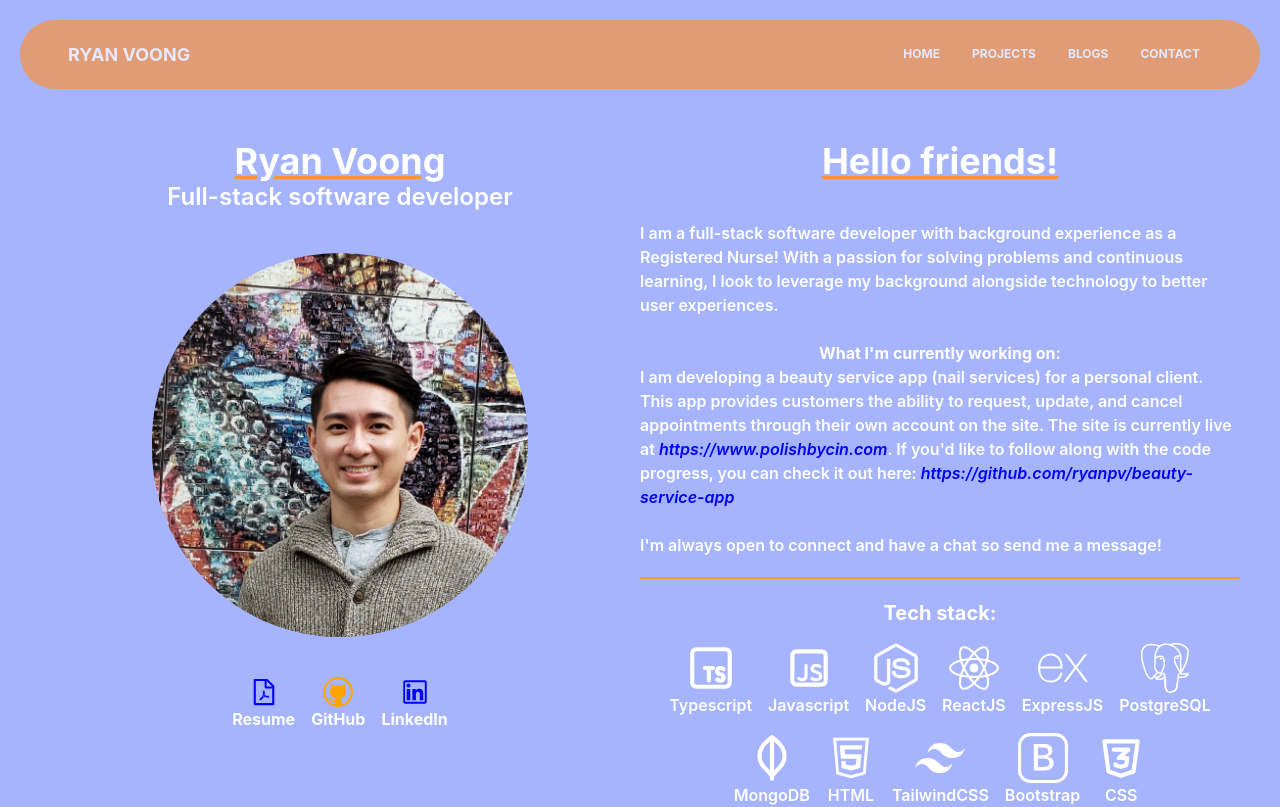
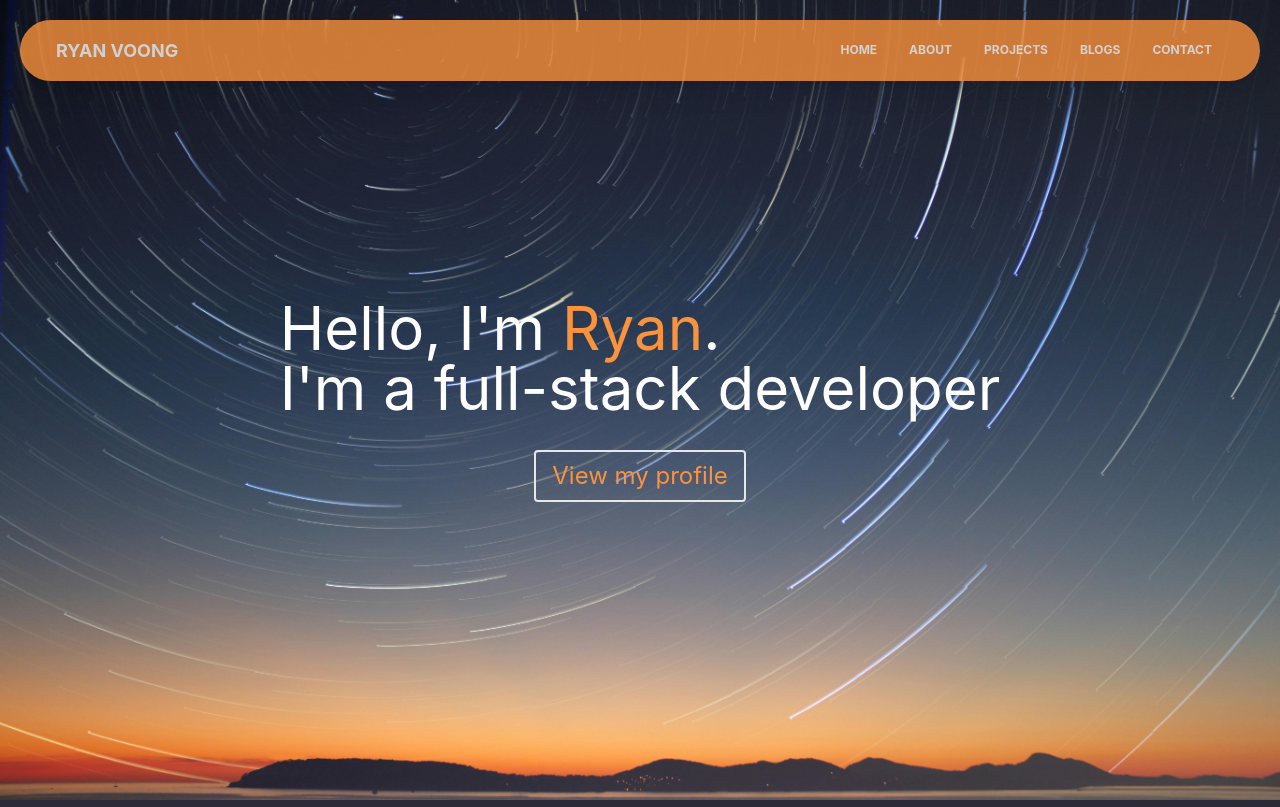
Before and after one commit to ryanpv/personal-site, a React (Create React App) app: page /#/contact in a window 1280 px wide. Shown: the top 807 px of the page. Built offline with nearby package versions, Linux system fonts and the light colour scheme.

Commit message:
added landing page. also changed styling to test

```diff
--- a/public/index.html
+++ b/public/index.html
@@ -3,6 +3,8 @@
   <head>
     <meta charset="utf-8" />
     <link rel="icon" href="%PUBLIC_URL%/favicon.ico?v=2" />
+    <link rel="preload" href="../starry-sky.jpg" as="image">
+
     <meta name="viewport" content="width=device-width, initial-scale=1" />
     <meta name="theme-color" content="#000000" />
     <meta
--- a/src/App.js
+++ b/src/App.js
@@ -3,21 +3,21 @@ import { Routes, Route, HashRouter } from "react-router-dom";
 import BlogList from "./pages/blogList";
 import MainPage from "./components/mainPage";
 import VideoStreamerBlog from "./components/video-streamer-blog";
+import React from "react";
 
 
 function App() {
   return (
     <>
     <HashRouter>
-
-      <div className="sticky top-5 px-5 z-50">
+      <div className="flex w-full justify-center px-5 items-center fixed top-5 z-50" >
         <Navbar />
       </div>
 
       <Routes>
-        <Route path='/' element={ <MainPage /> } />
+        <Route path="/" element={ <MainPage /> } />
+        <Route path='/about' element={ <MainPage /> } />
         <Route path='/projects' element={ <MainPage /> } />
-        <Route path='/about' element={ <MainPage /> } />
         <Route path='/contact' element={ <MainPage /> } />
         <Route path="/blogs" element={ <BlogList /> } />
         <Route path="/blogs/:blogItem" element={ <VideoStreamerBlog /> } />
--- a/src/components/mainPage.js
+++ b/src/components/mainPage.js
@@ -3,12 +3,19 @@ import Homepage from '../pages/homepage'
 import PersonalProjects from '../pages/projects'
 import ContactUs from './contactForm'
 import { ScrollerHandler } from './scrollHandler'
+import LandingPage from '../pages/landingPage'
 
 export default function MainPage() {
 
   return (
     <>
     <ScrollerHandler />
+      <section id="home">
+        <div className=''>
+          <LandingPage />
+        </div>
+      </section>
+
       <section id="about">
         <div>
           <Homepage />
--- /dev/null
+++ b/src/components/navScroller.js
@@ -0,0 +1,11 @@
+export const elementToTop = (location, setState) => {
+  const element = document.getElementById(location.pathname.replace("/", ""))
+  console.log("elem", location);
+
+  window.scrollTo({
+    behavior: "smooth",
+    top: element ? element.offsetTop : 0
+  });
+
+  setState && setState(false)
+}
--- a/src/components/navbar.js
+++ b/src/components/navbar.js
@@ -1,6 +1,7 @@
 import React from 'react'
 import { FaBars } from 'react-icons/fa'
 import { useLocation } from 'react-router-dom';
+import { elementToTop } from './navScroller';
 
 export default function Navbar() {
   const [navbarOpen, setNavbarOpen] = React.useState(false);
@@ -16,10 +17,17 @@ export default function Navbar() {
     return () => window.removeEventListener('resize', handleScreenResize);
   }, []);
 
+  React.useEffect(() => {
+    if (navbarOpen) {
+      setNavbarOpen(false);
+    }
+
+  }, [location]);
+
   return (
-  <nav className={`container navbar ${ navbarOpen ? 'rounded' : 'rounded-full' } relative flex flex-wrap items-center justify-between py-3 mb-3 bg-orange-400 opacity-70`}>
-    <div className="container px-4 mx-auto flex flex-wrap items-center justify-between">
-      <div className="w-full relative flex justify-between lg:w-auto lg:static lg:block lg:justify-start">
+   <nav className={`container navbar ${ navbarOpen ? 'rounded' : 'rounded-full' } max-w-screen-xl shadow-xl flex flex-wrap items-center justify-between py-2 px-5 bg-orange-400 opacity-80` }>
+    <div className="w-full px-4 mx-auto flex flex-wrap items-center justify-between">
+      <div className="w-full relative flex justify-between lg:w-auto lg:static lg:block lg:justify-start transition-all ease-in-out delay-150 duration-300">
         <a
           className="text-white text-lg font-bold leading-relaxed inline-block mr-4 py-2 whitespace-nowrap uppercase"
           href="/#"
@@ -45,7 +53,8 @@ export default function Navbar() {
           <li className="nav-item">
             <a
               className="px-3 py-2 flex items-center text-xs uppercase font-bold leading-snug text-white hover:opacity-75"
-              href={ location.pathname.includes("/blogs") ? "/#/" : "#" }
+              href={ location.pathname.includes("/blogs") ? "/#/" : "#/" }
+              onClick={ () => elementToTop(location, setNavbarOpen) }
             >
               <i className="fab fa-facebook-square text-lg leading-lg text-white opacity-75"></i><span className="ml-2">Home</span>
             </a>
@@ -53,8 +62,17 @@ export default function Navbar() {
           <li className="nav-item">
             <a
               className="px-3 py-2 flex items-center text-xs uppercase font-bold leading-snug text-white hover:opacity-75"
+              href={ location.pathname.includes("/blogs") ? "/#/about" : "#/about" }
+              onClick={ () => elementToTop(location, setNavbarOpen) }
+              >
+              <i className="fab fa-twitter text-lg leading-lg text-white opacity-75"></i><span className="ml-2">About</span>
+            </a>
+          </li>
+          <li className="nav-item">
+            <a
+              className="px-3 py-2 flex items-center text-xs uppercase font-bold leading-snug text-white hover:opacity-75"
               href={ location.pathname.includes("/blogs") ? "/#/projects" : "#/projects" }
-              // >
+              onClick={ () => elementToTop(location, setNavbarOpen) }
               >
               <i className="fab fa-twitter text-lg leading-lg text-white opacity-75"></i><span className="ml-2">Projects</span>
             </a>
@@ -71,6 +89,7 @@ export default function Navbar() {
             <a
               className="px-3 py-2 flex items-center text-xs uppercase font-bold leading-snug text-white hover:opacity-75"
               href={ location.pathname.includes("/blogs") ? "/#/contact" : "#/contact" }
+              onClick={ () => elementToTop(location, setNavbarOpen) }
             >
               <i className="fab fa-pinterest text-lg leading-lg text-white opacity-75"></i><span className="ml-2">Contact</span>
             </a>
--- a/src/index.css
+++ b/src/index.css
@@ -10,7 +10,7 @@ body {
     sans-serif;
   -webkit-font-smoothing: antialiased;
   -moz-osx-font-smoothing: grayscale;
-  background-color: rgb(165 180 252);
+  background-color: #2C2A37;
 }
 
 code {
--- a/src/pages/homepage.js
+++ b/src/pages/homepage.js
@@ -13,14 +13,14 @@ export default function Homepage() {
 
   return (
     <>
-      <div className='text-white h-full p-3 sm:p-10 max-w-screen'>
+      <div className='text-white h-full px-3 sm:p-20 max-w-screen-2xl mx-auto'>
         <div className='grid lg:grid-cols-2 space-y-5'>
 
           <div className='flex flex-col mx-auto space-y-10 mt-5 mb-10'>
-            <div>
+            {/* <div>
               <h1 className='flex justify-center text-4xl font-bold underline decoration-orange-400'>Ryan Voong</h1>
               <h3 className='text-2xl text-center font-semibold'>Full-stack software developer</h3>
-            </div>
+            </div> */}
 
             <div className='flex justify-center mb-5'>
               <img className="rounded-full h-96" src={require("../profile-photo.jpg")} alt='profile'/>
@@ -29,7 +29,7 @@ export default function Homepage() {
 
             <div className='flex justify-center mb-10'>
               <a className='mx-2 flex flex-col items-center' href={require("../RV SWE Resume.pdf")} target='_blank' rel='noreferrer'>
-                <AiOutlineFilePdf size="30" color='blue'/>
+                <AiOutlineFilePdf size="30" color='red'/>
                 <strong>Resume</strong>
               </a>
               <a className='mx-2 flex flex-col items-center' href='https://github.com/ryanpv' target='_blank' rel='noreferrer'>
@@ -37,7 +37,7 @@ export default function Homepage() {
                 <strong>GitHub</strong>
               </a>
               <a className='mx-2 flex flex-col items-center' href='https://www.linkedin.com/in/ryandvoong/' target='_blank' rel='noreferrer'>
-                <AiOutlineLinkedin size="30" color='blue'/>
+                <AiOutlineLinkedin size="30" color='#71B7FB'/>
                 <strong>LinkedIn</strong>
               </a>
             </div>
@@ -45,7 +45,7 @@ export default function Homepage() {
           </div>
 
           <div className='max-w-screen-2xl'>
-            <h1 className='text-center text-4xl font-bold underline decoration-orange-400'>Hello friends!</h1>
+            <h1 className='text-center text-4xl font-bold underline decoration-orange-400'>About Me</h1>
             <br></br>
 
             <p className='font-semibold mt-4'>
@@ -70,57 +70,57 @@ export default function Homepage() {
 
               <div className='flex sm:flex-row flex-wrap gap-4 justify-center items-center'>
                 <div className='grid justify-items-center font-semibold'>
-                  <TbBrandTypescript size='50'/>
+                  <TbBrandTypescript size='50' color='#A2BCDD'/>
                   <label>Typescript</label>
                 </div>
 
                 <div className='grid justify-items-center font-semibold'>
-                  <RiJavascriptLine size='50'/>
+                  <RiJavascriptLine size='50' color='#F7DF38'/>
                   <label>Javascript</label>
                 </div>
 
                 <div className='grid justify-items-center font-semibold'>
-                  <FaNodeJs size='50'/>
+                  <FaNodeJs size='50' color='#87BF00'/>
                   <label>NodeJS</label>
                 </div>
 
                 <div className='grid justify-items-center font-semibold'>
-                  <FaReact size='50' />
+                  <FaReact size='50' color='#5ED3F3'/>
                   <label>ReactJS</label>
                 </div>
 
                 <div className='grid justify-items-center font-semibold'>
-                  <SiExpress size='50'/>
+                  <SiExpress size='50' />
                   <label>ExpressJS</label>
                 </div>
 
                 <div className='grid justify-items-center font-semibold'>
-                  <SiPostgresql size='50'/>
+                  <SiPostgresql size='50' color='#31648C'/>
                   <label>PostgreSQL</label>
                 </div>
 
                 <div className='grid justify-items-center font-semibold'>
-                  <TbBrandMongodb size='50'/>
+                  <TbBrandMongodb size='50' color='#10964D'/>
                   <label>MongoDB</label>
                 </div>
 
                 <div className='grid justify-items-center font-semibold'>
-                  <AiOutlineHtml5 size='50'/>
+                  <AiOutlineHtml5 size='50' color='#E96228'/>
                   <label>HTML</label>
                 </div>
 
                 <div className='grid justify-items-center font-semibold'>
-                  <SiTailwindcss size='50'/>
+                  <SiTailwindcss size='50' color='#26BAC6'/>
                   <label>TailwindCSS</label>
                 </div>
 
                 <div className='grid justify-items-center font-semibold'>
-                  <BsBootstrap size='50'/>
+                  <BsBootstrap size='50' color='#9A49E4'/>
                   <label>Bootstrap</label>
                 </div>
 
                 <div className='grid justify-items-center font-semibold'>
-                  <TbBrandCss3 size='50'/>
+                  <TbBrandCss3 size='50' color='#254BDD'/>
                   <label>CSS</label>
                 </div>
               </div>
--- /dev/null
+++ b/src/pages/landingPage.js
@@ -0,0 +1,39 @@
+import React from 'react'
+import { useLocation } from 'react-router-dom'
+import { elementToTop } from '../components/navScroller';
+
+export default function LandingPage() {
+  const location = useLocation();
+  const [loadDelay, setLoadDelay] = React.useState(false);
+  React.useEffect(() => {
+    setTimeout(() => {
+      setLoadDelay(true);
+    }, 1000)
+  },[]);
+
+  const Heading = () => {
+    return (
+      <div className='flex flex-col space-y-8 items-center justify-center min-h-screen'>
+        <div className='flex text-white flex-col text-6xl transition-opacity ease-in duration-1000 opacity-100'>
+          <h1>Hello, I'm <span className='text-orange-400'>Ryan</span>.</h1>
+          <h1>I'm a full-stack developer</h1>
+        </div>
+        <div className='rounded text-orange-400 border-2 py-2 px-4 text-2xl hover:bg-orange-100 hover:border-orange-100'>
+          <a
+            href={ location.pathname.includes("/blogs") ? "/#/about" : "#/about" }
+            onClick={ () => elementToTop(location) }
+          >View my profile</a>
+        </div>
+      </div>
+    )
+  }
+
+  return (
+    <div
+      className='min-h-screen z-40'
+      style={{ backgroundImage: `url(${require('../starry-sky.jpg')})`, backgroundSize: 'cover', backgroundPosition: 'center', backgroundRepeat: 'no-repeat' }}
+      >
+      { loadDelay ? <Heading /> : null }
+    </div>
+  )
+}
```
Also changed, not shown: src/components/contactForm.js (+7 -7 lines), src/components/scrollHandler.js (+4 -3 lines), src/pages/projects.js (+7 -4 lines), src/starry-sky.jpg (added), 1 other file (tests, documents, lock files or other folders).
